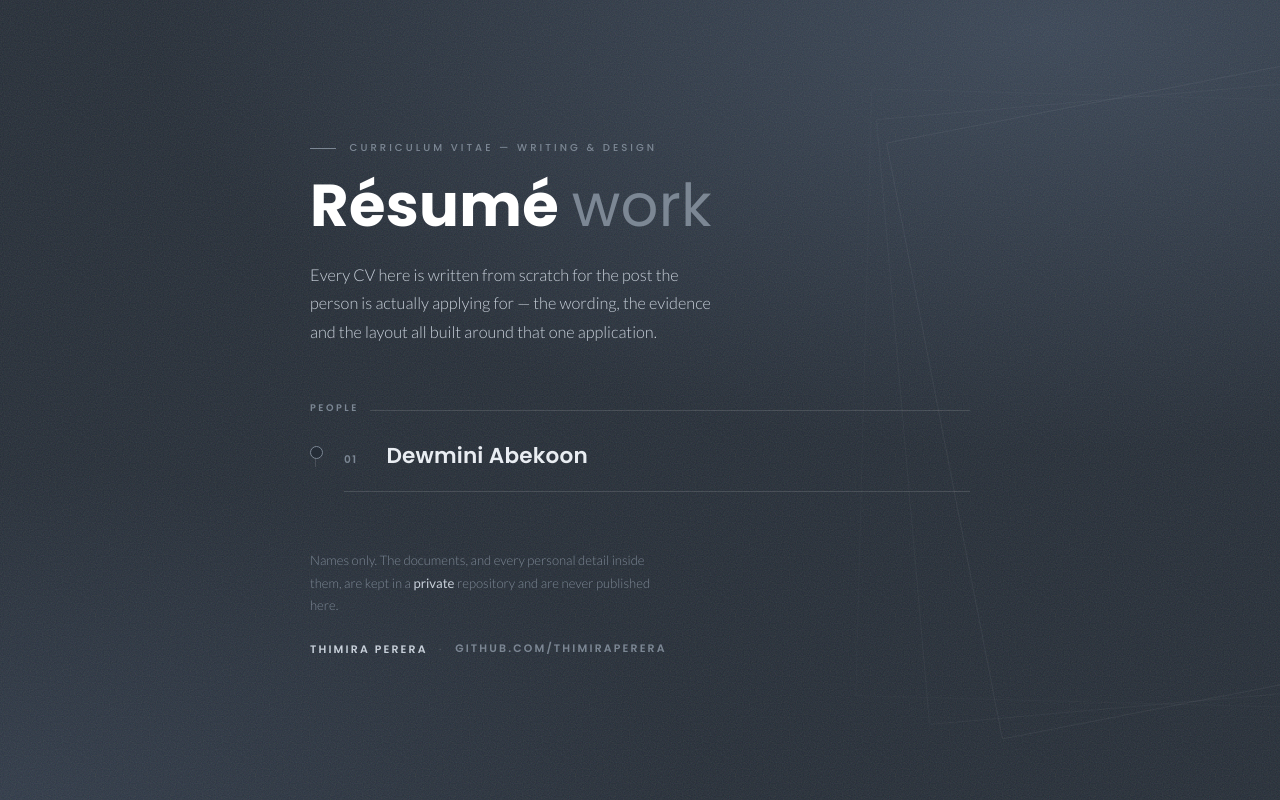
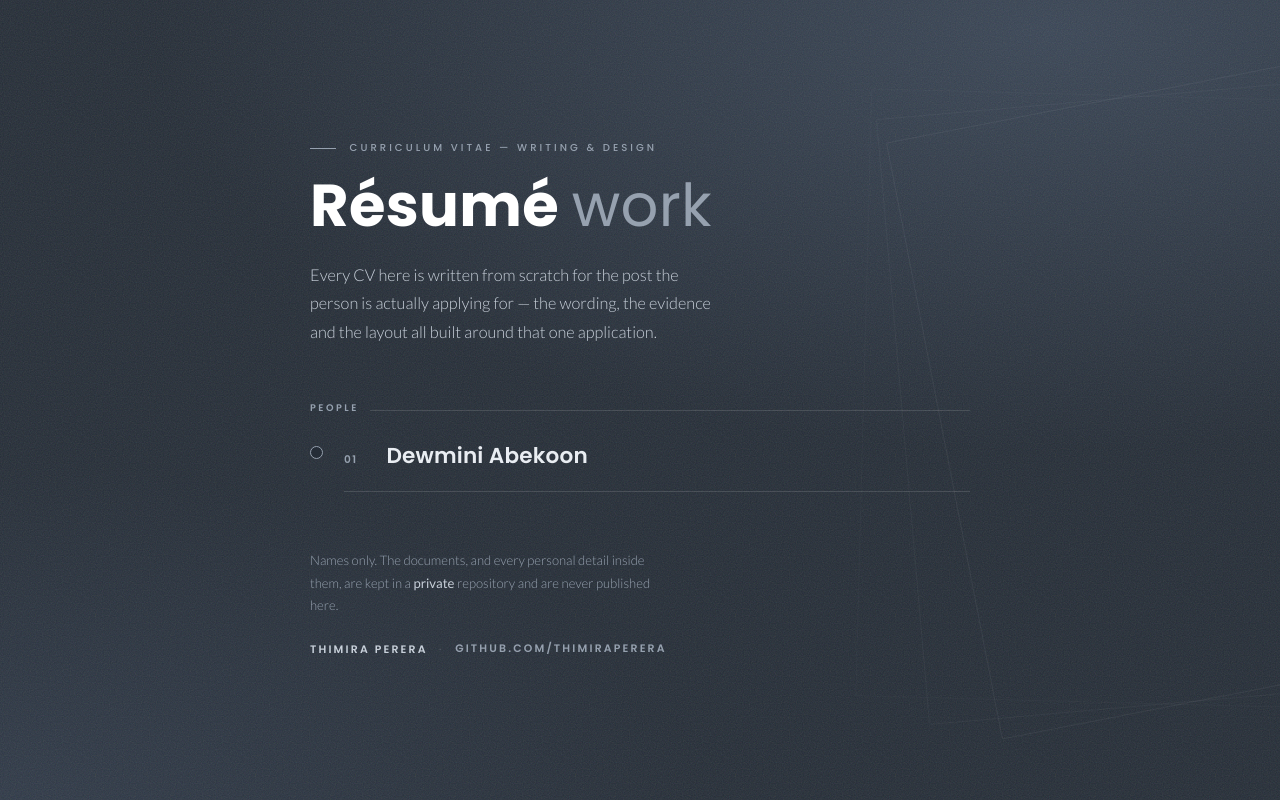
Before and after one commit to thimiraperera/resumes-index, a plain HTML site: page index.html in a window 1280 px wide. Drawn offline with Linux system fonts and the light colour scheme.

Commit message:
Raise secondary-text contrast; hide the rail until there are two people

```diff
--- a/index.html
+++ b/index.html
@@ -16,7 +16,7 @@
   --ground-2:#39434F;
   --paper:#FFFFFF;
   --soft:#C8D0DA;
-  --dim:#7C8794;
+  --dim:#96A1AF;
   --hair:rgba(255,255,255,.13);
   --display:'Poppins',system-ui,sans-serif;
   --text:'Lato',system-ui,sans-serif;
@@ -93,8 +93,8 @@ h1 em{
 .count::after{ content:''; flex:1; height:1px; background:var(--hair); }
 
 .roster{ list-style:none; position:relative; padding-left:34px; }
-.roster::before{
-  content:''; position:absolute; left:5px; top:1.55rem; bottom:1.55rem;
+.roster:has(li:nth-child(2))::before{
+  content:''; position:absolute; left:5px; top:1.7rem; bottom:1.7rem;
   width:1px; background:var(--hair);
 }
 .roster li{
```
